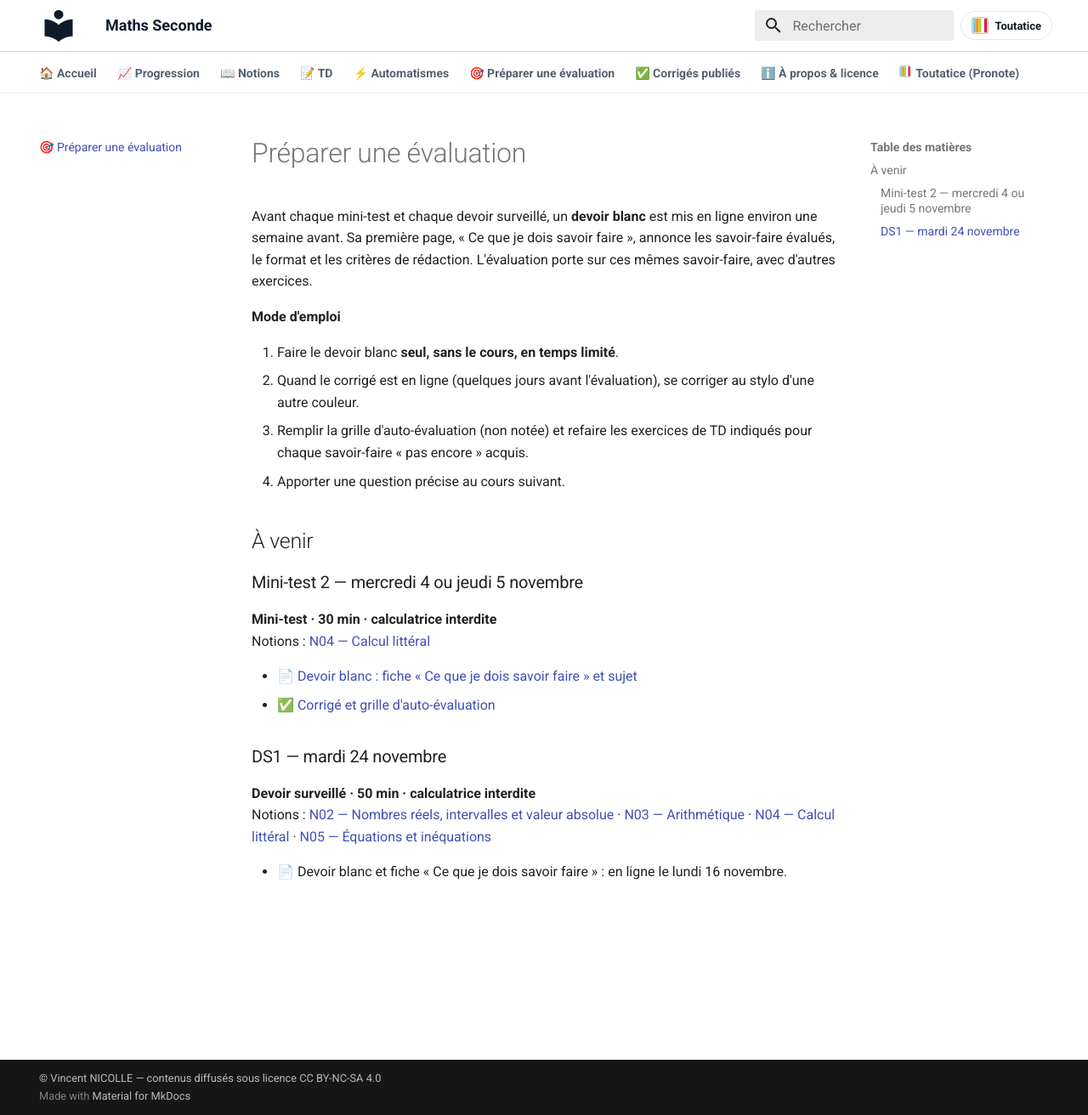
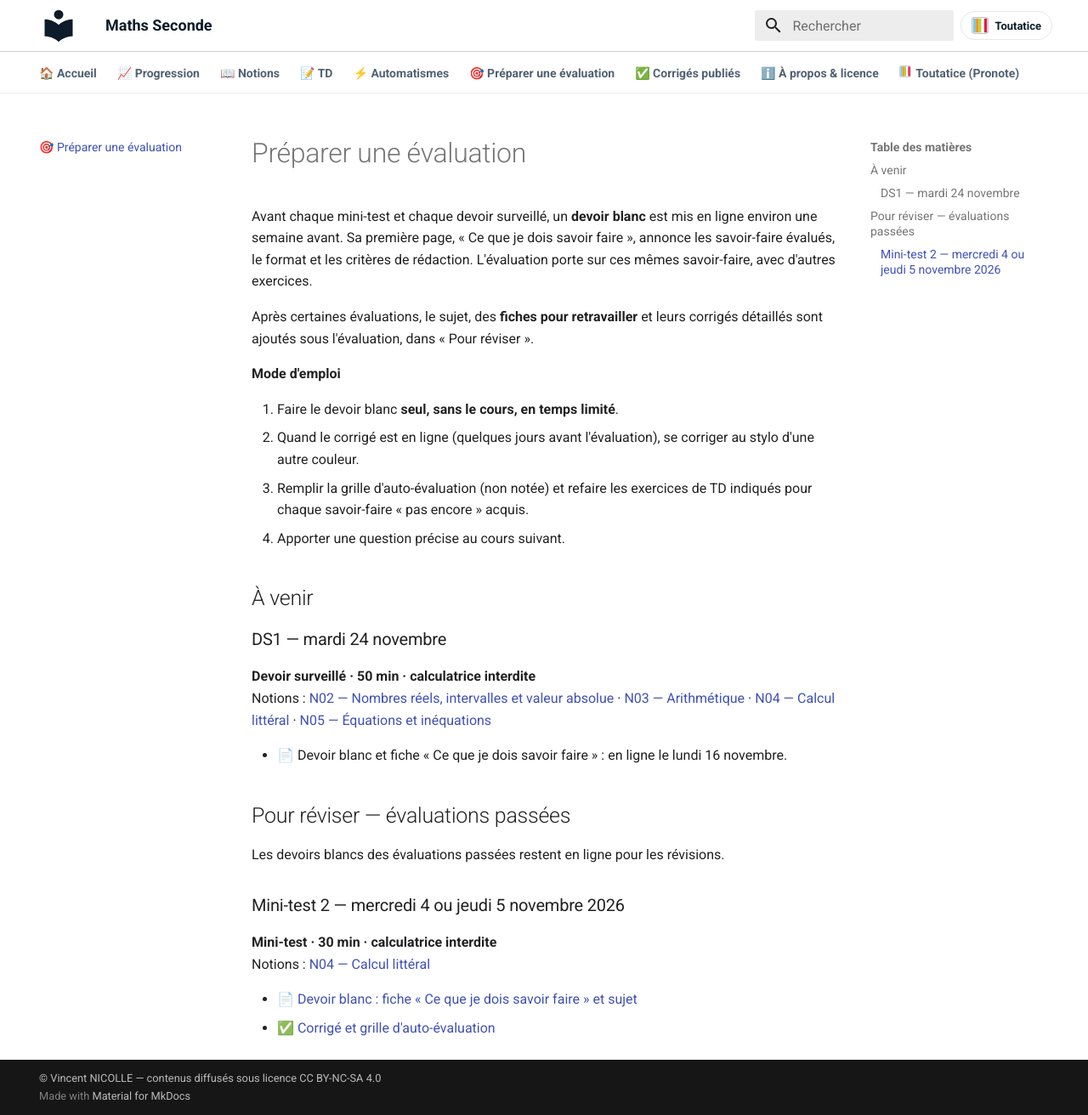
Before and after one commit to vnicolle56610/maths-seconde, an MkDocs documentation site: the page built from docs/preparer-evaluation/index.md, in a window 1280 px wide and 1312 px high. Shown: the whole window at 85% size. Built offline with MkDocs 1.6.1 and Material for MkDocs 9.7.7, drawn with Linux system fonts in a browser that asks for light colours.

Commit message:
Préparer une évaluation : 1 PDF copié(s), 0 retiré(s), 3 page(s) mise(s) à jour
Généré par scripts/publier_devoirs_blancs.py depuis devoirs_blancs.yaml.

```diff
--- a/docs/notions/N04-calcul-litteral.md
+++ b/docs/notions/N04-calcul-litteral.md
@@ -32,7 +32,7 @@ Le calcul littéral sert à transformer une expression sans changer sa valeur. L
 <!-- AUTO-DOCS:END -->
 
 <!-- AUTO-EVAL:START -->
-- 🎯 Évaluée au mini-test 2 du mercredi 4 ou jeudi 5 novembre : [voir le devoir blanc](../preparer-evaluation/index.md#mt2-2026-2027)
+- 🎯 Pour réviser : [devoir blanc du mini-test 2 du mercredi 4 ou jeudi 5 novembre 2026](../preparer-evaluation/index.md#mt2-2026-2027)
 - 🎯 Évaluée au DS1 du mardi 24 novembre : [devoir blanc en ligne le lundi 16 novembre](../preparer-evaluation/index.md#ds1-2026-2027)
 <!-- AUTO-EVAL:END -->
 
--- a/docs/preparer-evaluation/index.md
+++ b/docs/preparer-evaluation/index.md
@@ -6,6 +6,8 @@ description: Devoirs blancs et corrigés auto-correctifs pour se préparer aux m
 # Préparer une évaluation
 
 Avant chaque mini-test et chaque devoir surveillé, un **devoir blanc** est mis en ligne environ une semaine avant. Sa première page, « Ce que je dois savoir faire », annonce les savoir-faire évalués, le format et les critères de rédaction. L'évaluation porte sur ces mêmes savoir-faire, avec d'autres exercices.
+
+Après certaines évaluations, le sujet, des **fiches pour retravailler** et leurs corrigés détaillés sont ajoutés sous l'évaluation, dans « Pour réviser ».
 
 **Mode d'emploi**
 
@@ -17,18 +19,22 @@ Avant chaque mini-test et chaque devoir surveillé, un **devoir blanc** est mis
 <!-- AUTO-EVAL:START -->
 ## À venir
 
-### Mini-test 2 — mercredi 4 ou jeudi 5 novembre {#mt2-2026-2027}
+### DS1 — mardi 24 novembre {#ds1-2026-2027}
+
+**Devoir surveillé · 50 min · calculatrice interdite**
+Notions : [N02 — Nombres réels, intervalles et valeur absolue](../notions/N02-nombres-reels-intervalles.md) · [N03 — Arithmétique](../notions/N03-arithmetique.md) · [N04 — Calcul littéral](../notions/N04-calcul-litteral.md) · [N05 — Équations et inéquations](../notions/N05-equations-inequations.md)
+
+- 📄 Devoir blanc et fiche « Ce que je dois savoir faire » : en ligne le lundi 16 novembre.
+
+## Pour réviser — évaluations passées
+
+Les devoirs blancs des évaluations passées restent en ligne pour les révisions.
+
+### Mini-test 2 — mercredi 4 ou jeudi 5 novembre 2026 {#mt2-2026-2027}
 
 **Mini-test · 30 min · calculatrice interdite**
 Notions : [N04 — Calcul littéral](../notions/N04-calcul-litteral.md)
 
 - 📄 [Devoir blanc : fiche « Ce que je dois savoir faire » et sujet](2026-2027/DEVOIR_BLANC_MT2_N04.pdf)
 - ✅ [Corrigé et grille d'auto-évaluation](2026-2027/CORRIGE_DEVOIR_BLANC_MT2_N04.pdf)
-
-### DS1 — mardi 24 novembre {#ds1-2026-2027}
-
-**Devoir surveillé · 50 min · calculatrice interdite**
-Notions : [N02 — Nombres réels, intervalles et valeur absolue](../notions/N02-nombres-reels-intervalles.md) · [N03 — Arithmétique](../notions/N03-arithmetique.md) · [N04 — Calcul littéral](../notions/N04-calcul-litteral.md) · [N05 — Équations et inéquations](../notions/N05-equations-inequations.md)
-
-- 📄 Devoir blanc et fiche « Ce que je dois savoir faire » : en ligne le lundi 16 novembre.
 <!-- AUTO-EVAL:END -->
```
Also changed, not shown: devoirs_blancs.yaml (+34 -0 lines), docs/index.md (+1 -1 lines), 1 other file.
